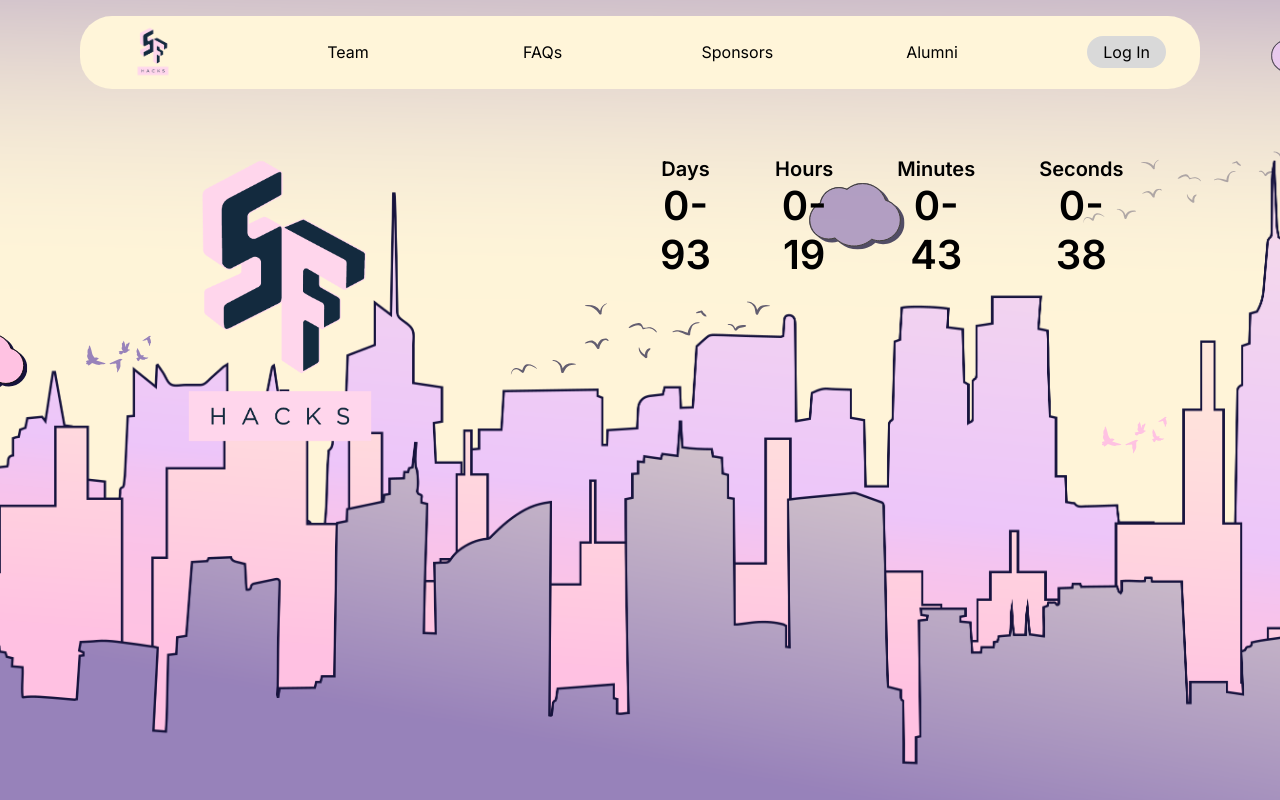
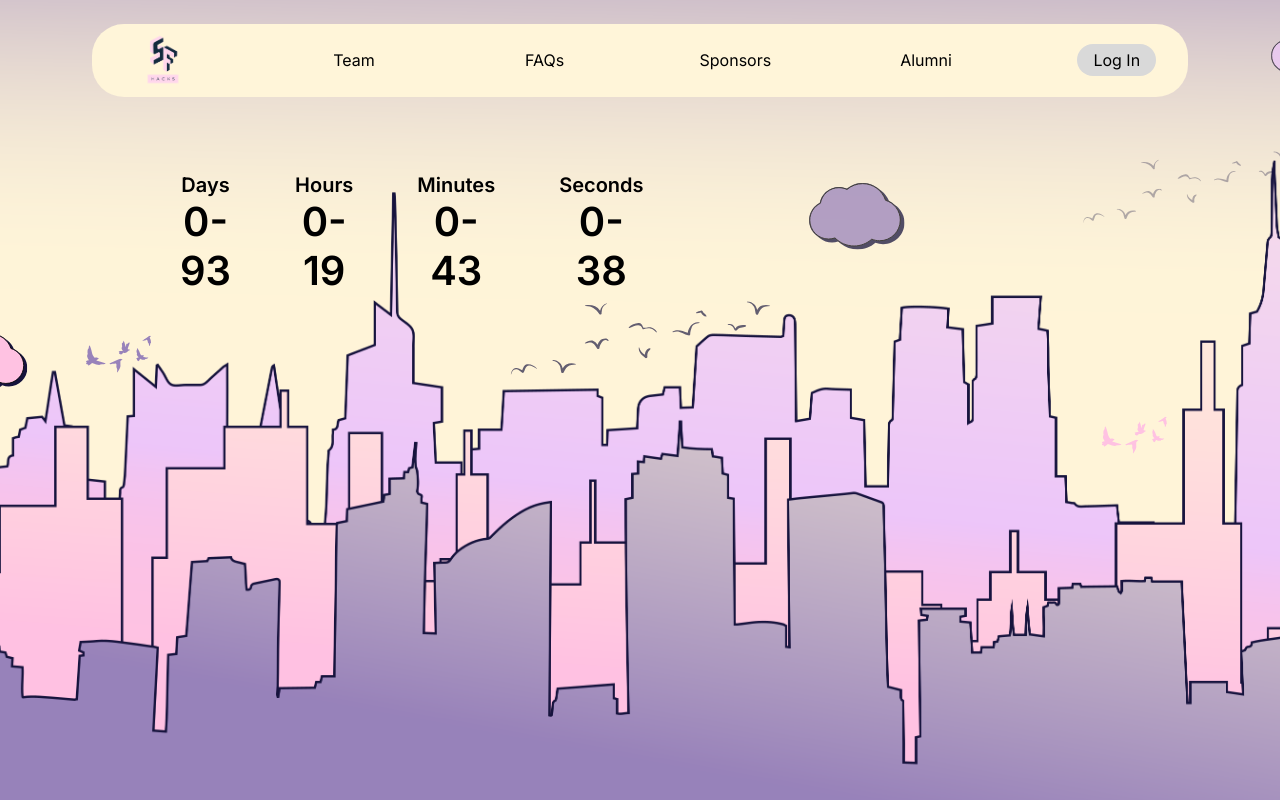
Before and after one commit to SF-Hacks-at-SFSU/sfhacks2025, a Next.js app: page / in a window 1280 px wide. Shown: the top 800 px of the page. Built offline with nearby package versions, Linux system fonts and the light colour scheme.

Commit message:
placeholder

```diff
--- a/package.json
+++ b/package.json
@@ -11,6 +11,7 @@
   "dependencies": {
     "express": "^4.19.2",
     "firebase": "^10.12.2",
+    "lucide-react": "^0.428.0",
     "next": "14.2.3",
     "react": "^18",
     "react-dom": "^18"
--- a/src/app/page.js
+++ b/src/app/page.js
@@ -11,18 +11,19 @@ export default function Home() {
           <Navbar />
         </div>
         <div className="grid grid-cols-2 px-40 justify-between  flex-1">
-          <Image src="/logo.png" alt="logo"
+          {/* <Image src="/logo.png" alt="logo"
             width={0}
             height={0}
             sizes="100vw"
             style={{ width: '50%', height: 'auto' }}
-          />
+          /> */}
+          {/* <img src="/logo.png" alt="logo"/> */}
           <CountDown />
         </div>
 
 
       </section>
-      <AboutUs />
+      {/* <AboutUs /> */}
     </main>
   )
 }
--- a/src/components/Navbar.jsx
+++ b/src/components/Navbar.jsx
@@ -1,18 +1,37 @@
+"use client"
+
 import Link from "next/link"
 import Image from "next/image"
+import { Menu, X } from "lucide-react"
+import { useState } from "react"
 
-export default function Navbar() {
+const NavLinks = () => {
     return (
-        <div className="px-20 py-4 ">
-          <div className="text-black bg-yellowy grid grid-cols-6 gap-28 justify-items-center items-center px-8 py-2 rounded-4xl">
+        <div className="text-black bg-yellowy rounded-4xl hidden md:grid md:grid-cols-6 md:gap-28 md:justify-items-center justify-self-center
+        md:items-center md:px-8 md:py-2">
             <Image src="/logo.png" alt="SF Hacks logo" width={40} height={40}/>
             <Link href="">Team</Link>
             <Link href="">FAQs</Link>
             <Link href="">Sponsors</Link>
             <Link href="">Alumni</Link>
-            <div>
+            <div className="">
               <button className="bg-login-button py-1 px-4 rounded-4xl">Log In</button>
             </div>
+        </div>
+    )
+}
+
+export default function Navbar() {
+    const [isOpen, setIsOpen] = useState(false)
+    return (
+        <div className="px-20 py-4 ">
+          <div className="flex justify-end p-2 md:justify-center">
+            <div className="flex justify-items-center">
+                <NavLinks />
+            </div>
+            <button onClick={() => setIsOpen(!isOpen)} className="md:hidden">
+                {isOpen ? <X /> : <Menu size={50}/>}
+            </button>
           </div>
         </div>
     )
```
Also changed, not shown: 1 other file (tests, documents, lock files or other folders).
